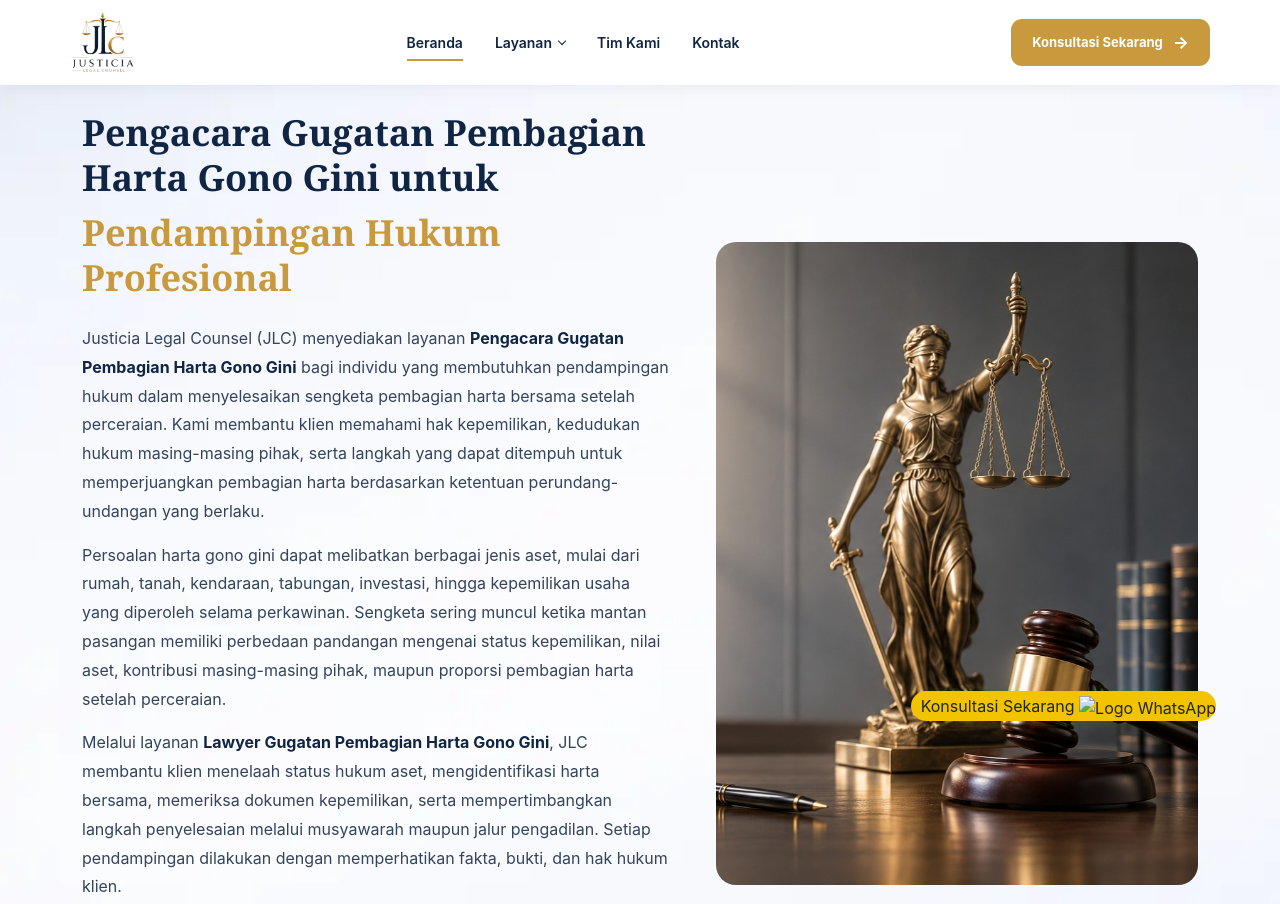
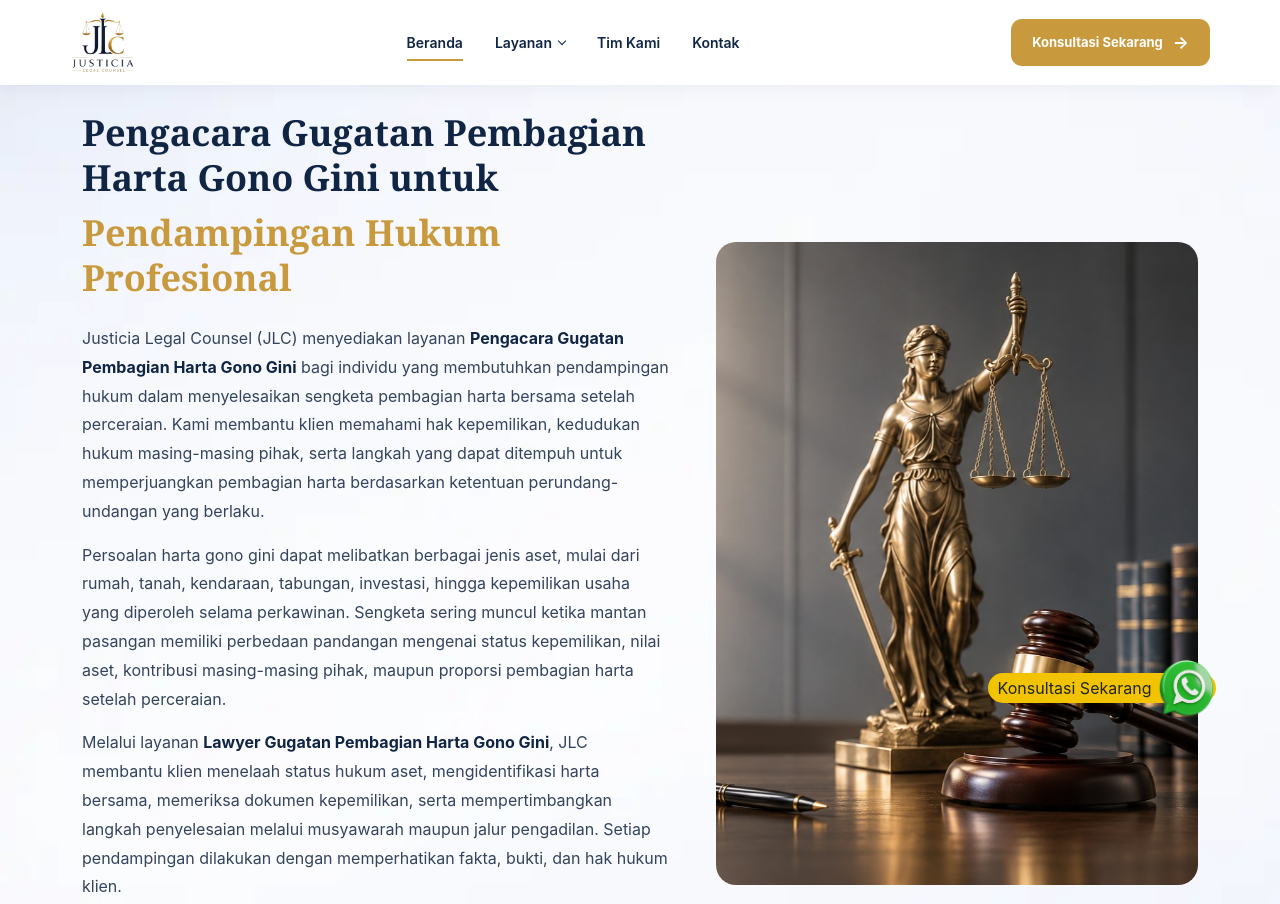
Before and after one commit to lailyfebian/jlc_pembagian-harta, a plain HTML site: page index.html in a window 1280 px wide. Shown: the top 904 px of the page. Drawn offline with nearby package versions, Linux system fonts and the light colour scheme.

Commit message:
add wa logo

```diff
--- a/index.html
+++ b/index.html
@@ -1444,7 +1444,7 @@
         <a href="https://wa.privat-nusantara.com/?kebutuhan=Les Privat CPNS"
             aria-label="Tautan Hubungi Admin" class="text-decoration-none text-dark cta-wa">
             Konsultasi Sekarang
-            <img src="images/logo-wa.webp" alt="Logo WhatsApp">
+            <img src="public/images/logo-wa.webp" alt="Logo WhatsApp">
         </a>
     </div>
 
```
Also changed, not shown: public/images/logo-wa.webp (added).
